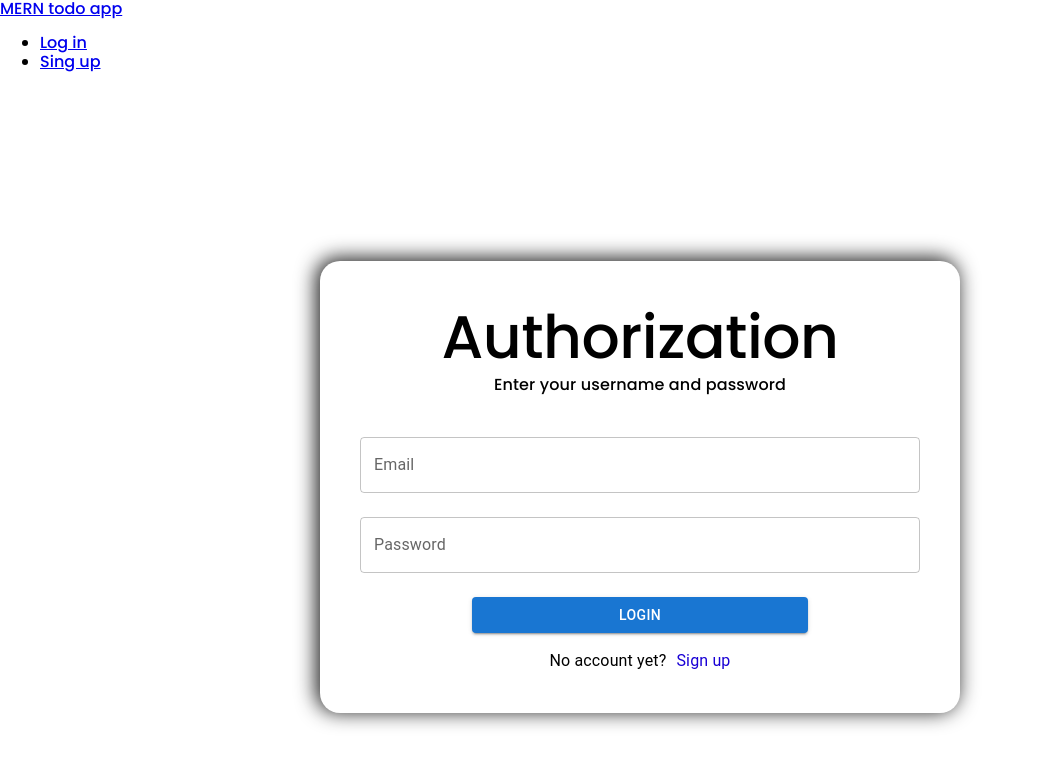
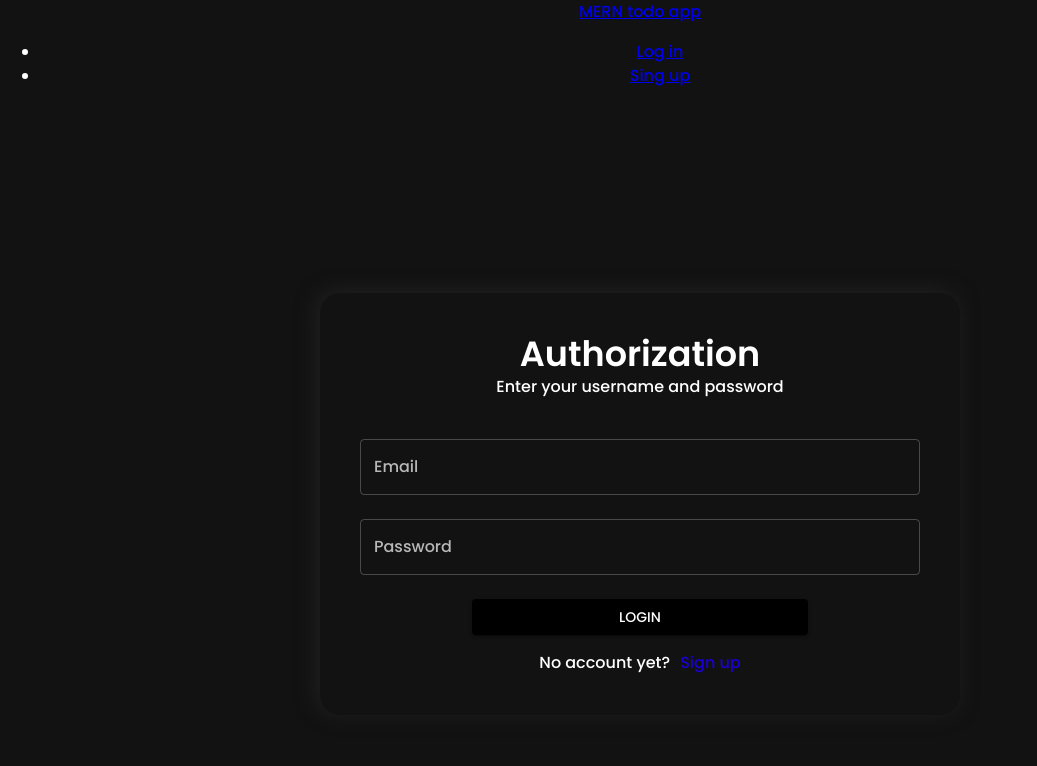
Before and after one commit to Mr-Vitalii/crypto_frontend, a React (Create React App) app: page /login in a window 1280 px wide. Shown: the top 766 px of the page, without its empty margins (0-1037 px from the left). Built offline with nearby package versions, Linux system fonts and the light colour scheme.

Commit message:
created theme_provider

```diff
--- a/src/App.tsx
+++ b/src/App.tsx
@@ -1,16 +1,23 @@
-import './App.scss';
+import "./App.scss";
 import { lazy } from "react";
 import { Route, Routes } from "react-router-dom";
 
+import { ColorModeContext, useMode } from "./theme";
+import { CssBaseline, ThemeProvider } from "@mui/material";
+
 import { Layout } from "./components/Layout/Layout";
-import { PrivateRoute } from 'utils/router/PrivateRoute';
+import { PrivateRoute } from "utils/router/PrivateRoute";
 
 const HomePage = lazy(() => import("./pages/HomePage/HomePage"));
 const AuthPage = lazy(() => import("./pages/AuthPage/AuthPage"));
 
-
 export const App = () => {
+  const [theme, colorMode] = useMode();
   return (
+    <ColorModeContext.Provider value={colorMode}>
+      <ThemeProvider theme={theme}>
+        <CssBaseline />
+        <div className="App">
           <Routes>
             <Route path="/" element={<Layout />}>
               <Route path="/register" element={<AuthPage />} />
@@ -21,5 +28,8 @@ export const App = () => {
               </Route>
             </Route>
           </Routes>
+        </div>
+      </ThemeProvider>
+    </ColorModeContext.Provider>
   );
 };
--- /dev/null
+++ b/src/theme/index.ts
@@ -0,0 +1,160 @@
+import { createContext, useState, useMemo } from "react";
+import { createTheme } from "@mui/material";
+
+export const tokens = (mode: string) => ({
+  ...(mode === "dark"
+    ? {
+        primary: {
+          DEFAULT: "#000000",
+          100: "#000000",
+          200: "#000000",
+          300: "#000000",
+          400: "#000000",
+          500: "#0F0E0E",
+          600: "#232323",
+          700: "#3D3D3D",
+          800: "#525252",
+          900: "#5C5C5C",
+        },
+        secondary: {
+          DEFAULT: "#7C7C7C",
+        },
+        black: {
+          DEFAULT: "#000000",
+          100: "#000000",
+          200: "#000000",
+          300: "#000000",
+          400: "#000000",
+          500: "#0F0E0E",
+          600: "#292929",
+          700: "#3D3D3D",
+          800: "#525252",
+          900: "#5C5C5C",
+        },
+        white: {
+          DEFAULT: "#FFFFFF",
+          100: "#F7F7F7",
+        },
+        gray: {
+          DEFAULT: "#3C3C3C",
+        },
+        accentMain: "#0F0E0E",
+        borderColor: "#3C3C3C",
+        blue: "#1900D5",
+      }
+    : {
+        white: {
+          DEFAULT: "#FFFFFF",
+          100: "#F7F7F7",
+          200: "#D1D1D1",
+        },
+        primary: {
+          DEFAULT: "#FFFFFF",
+          500: "#F7F7F7",
+        },
+        secondary: {
+          DEFAULT: "#7C7C7C",
+        },
+        black: {
+          DEFAULT: "#000000",
+          100: "#525252",
+          200: "#3D3D3D",
+          300: "#292929",
+          400: "#141414",
+          500: "#000000",
+          600: "#000000",
+          700: "#000000",
+          800: "#000000",
+          900: "#000000",
+        },
+        gray: {
+          DEFAULT: "#3C3C3C",
+        },
+        accentMain: "#F7F7F7",
+        borderColor: "#D1D1D1",
+        blue: "#1900D5",
+      }),
+});
+
+
+export const themeSettings: any = (mode: string) => {
+  const colors = tokens(mode);
+  return {
+    palette: {
+      mode: mode,
+      ...(mode === "dark"
+        ? {
+            primary: {
+              main: colors.primary.DEFAULT,
+            },
+            secondary: {
+              main: colors.secondary.DEFAULT,
+            },
+            neutral: {
+              dark: colors.black[500],
+              light: colors.white[100],
+            },
+          }
+        : {
+            primary: {
+              main: colors.primary.DEFAULT,
+            },
+            secondary: {
+              main: colors.secondary.DEFAULT,
+            },
+            neutral: {
+              dark: colors.black[500],
+              light: colors.white[100],
+            },
+          }),
+    },
+    typography: {
+      fontFamily: ["Poppins", "sans-serif"].join(","),
+      fontSize: 14,
+      h1: {
+        fontFamily: ["Poppins", "sans-serif"].join(","),
+        fontSize: 40,
+        fontWeight: 600,
+      },
+      h2: {
+        fontFamily: ["Poppins", "sans-serif"].join(","),
+        fontSize: 35,
+        fontWeight: 600,
+      },
+      h3: {
+        fontFamily: ["Poppins", "sans-serif"].join(","),
+        fontSize: 30,
+        fontWeight: 500,
+      },
+      h4: {
+        fontFamily: ["Poppins", "sans-serif"].join(","),
+        fontSize: 25,
+        fontWeight: 500,
+      },
+      p: {
+        fontFamily: ["Poppins", "sans-serif"].join(","),
+        fontSize: 20,
+      },
+    },
+  };
+};
+
+export const ColorModeContext = createContext<{ toggleColorMode: () => void }>({
+  toggleColorMode: () => {},
+});
+
+export const useMode = () => {
+  const [mode, setMode] = useState("dark");
+
+  const colorMode = useMemo(
+    () => ({
+      toggleColorMode: () =>
+        setMode((prev) => (prev === "light" ? "dark" : "light")),
+    }),
+    []
+  );
+
+  const theme: any = useMemo(() => createTheme(themeSettings(mode)), [mode]);
+
+  return [theme, colorMode];
+};
```
Lines whose indentation alone changed are shown as unchanged.
